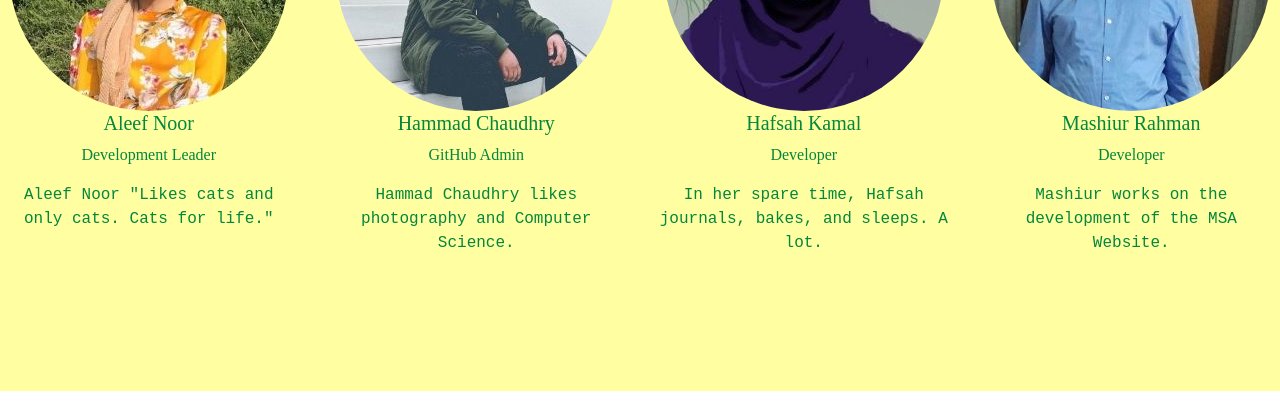
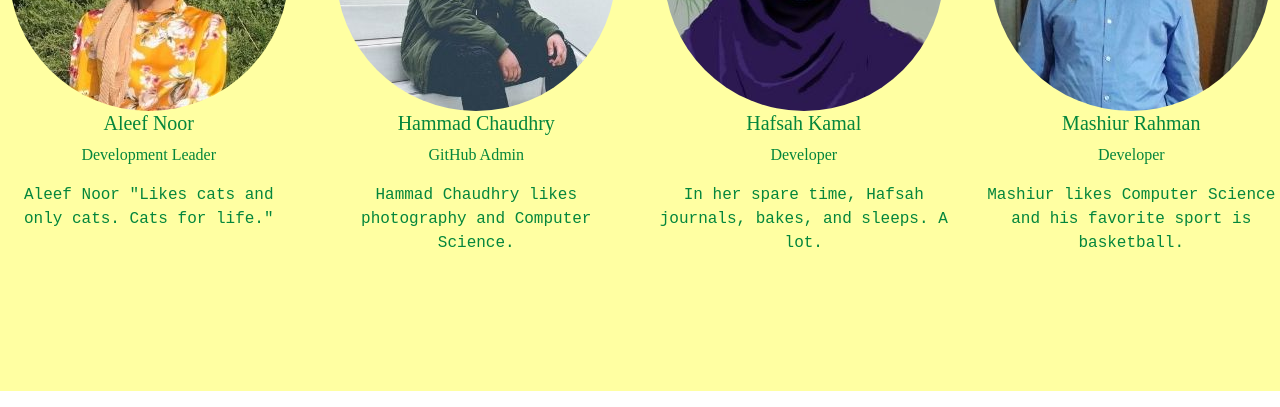
Before and after one commit to hchaudhry98/MSAwebsite, a website: page website/about_tech.html in a window 1280 px wide. Shown: the part 393-800 px from the top of the page. Drawn offline with Linux system fonts and the light colour scheme.

Commit message:
Update about_tech.html

```diff
--- a/website/about_tech.html
+++ b/website/about_tech.html
@@ -89,7 +89,7 @@
 	         <h5>Mashiur Rahman</h5>
 	         <p>Developer</p>
 	         <p class="member-detail" style="font-family:'Courier New'">
-	            Mashiur works on the development of the MSA Website.
+	            Mashiur likes Computer Science and his favorite sport is basketball.
 	         </p>
 	      </div>
 	  </div>
```
